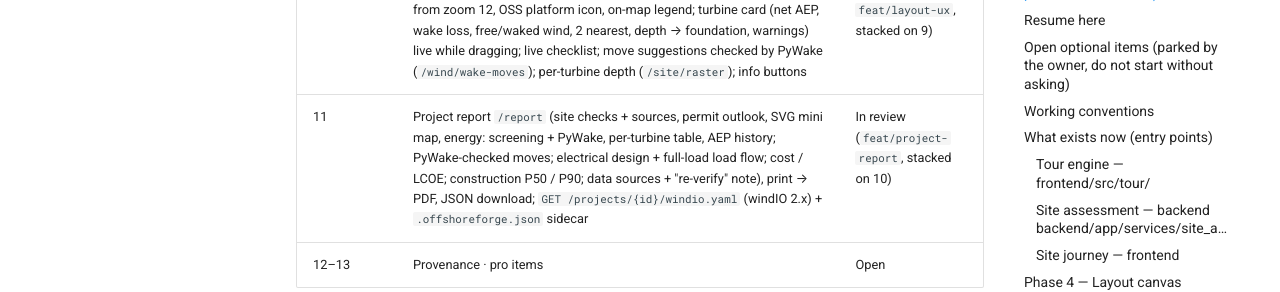
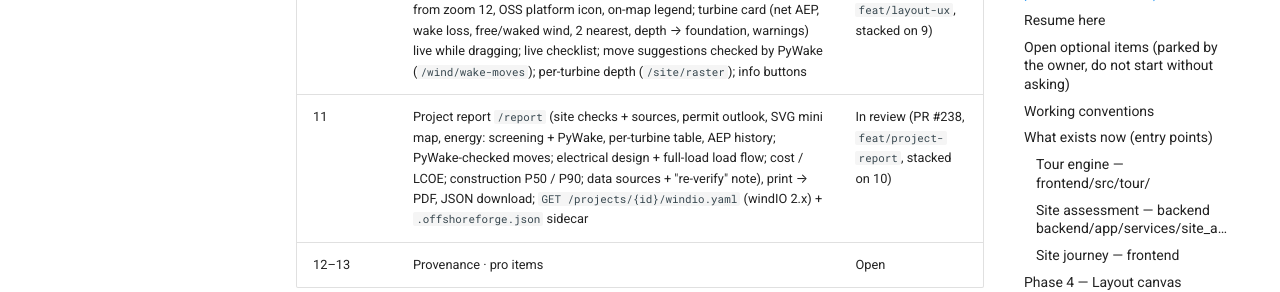
Before and after one commit to polat-mustafa/baltic-wind-control-system, an MkDocs documentation site: the page built from docs/offshoreforge-roadmap.md, in a window 1280 px wide and 900 px high, scrolled down 1939 px. Shown: the part 151-443 px from the top of the window. Built offline with MkDocs 1.6.1 and Material for MkDocs 9.7.7, drawn with Linux system fonts in a browser that asks for light colours; comment, search, counter and statistics services are not loaded.

Commit message:
docs(roadmap): phase 11 is PR #238
Co-Authored-By: Claude Opus 5.5 <noreply@anthropic.com>

```diff
--- a/docs/offshoreforge-roadmap.md
+++ b/docs/offshoreforge-roadmap.md
@@ -31,7 +31,7 @@ Full plan: `~/.claude/plans/max-effortta-plani-dusun-velvety-dawn.md` (owner's m
 | 8c | Live control room on the own farm: one live fleet for the map, 3D, mimic, single-line diagram, bay controllers, alarms, drills and plant physics; live load flow with reactor switching | In review (`feat/farm-spec-control-room`, stacked on 8b) |
 | 9 | SB-510 moves into MSP energy basin PZP_44 (site 44.E.1): new layout, OSS, LIDAR, boundary, marks, 76.5 km export round Ławica Słupska, P2 redesigned by `design()` (3 × 170 MVAr), reactor switching in every operating-point study, "From SB-510" project start | In review (`feat/sb510-pzp44`, stacked on 8c) |
 | 10 | Layout UX: turbine glyphs by status (+ outside the energy basins), IDs from zoom 12, OSS platform icon, on-map legend; turbine card (net AEP, wake loss, free/waked wind, 2 nearest, depth → foundation, warnings) live while dragging; live checklist; move suggestions checked by PyWake (`/wind/wake-moves`); per-turbine depth (`/site/raster`); info buttons | In review (PR #237, `feat/layout-ux`, stacked on 9) |
-| 11 | Project report `/report` (site checks + sources, permit outlook, SVG mini map, energy: screening + PyWake, per-turbine table, AEP history; PyWake-checked moves; electrical design + full-load load flow; cost / LCOE; construction P50 / P90; data sources + "re-verify" note), print → PDF, JSON download; `GET /projects/{id}/windio.yaml` (windIO 2.x) + `.offshoreforge.json` sidecar | In review (`feat/project-report`, stacked on 10) |
+| 11 | Project report `/report` (site checks + sources, permit outlook, SVG mini map, energy: screening + PyWake, per-turbine table, AEP history; PyWake-checked moves; electrical design + full-load load flow; cost / LCOE; construction P50 / P90; data sources + "re-verify" note), print → PDF, JSON download; `GET /projects/{id}/windio.yaml` (windIO 2.x) + `.offshoreforge.json` sidecar | In review (PR #238, `feat/project-report`, stacked on 10) |
 | 12–13 | Provenance · pro items | Open |
 
 Phase 1 note: `test_sb510_case_study` expected `msp_energy == "fail"` until phase 9 moved SB-510 into PZP_44; it now passes every blocker (owf = warn: allocated, natura2000 = warn: 2 km).
```
